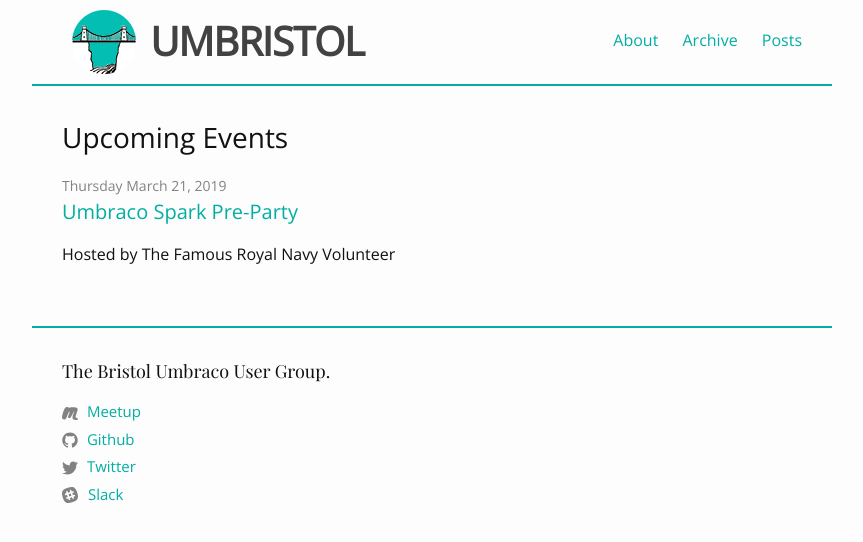
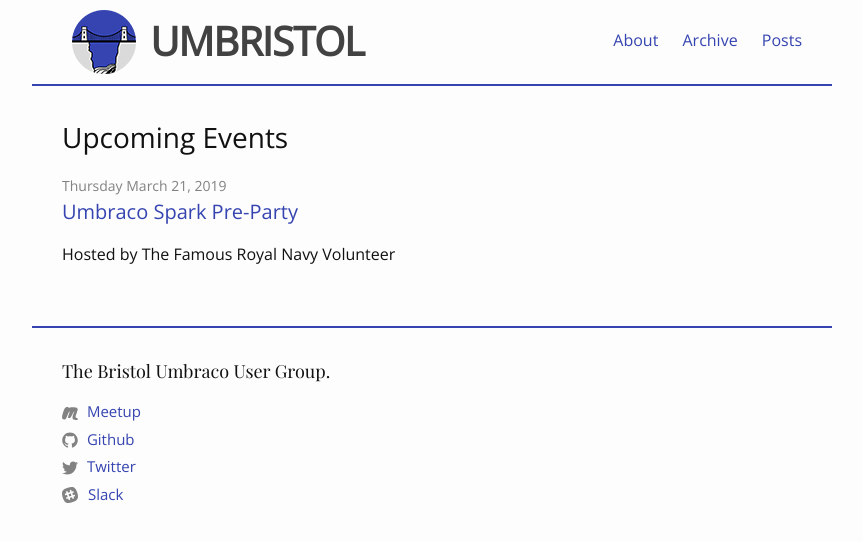
Before and after one commit to umBristol/umbristol.github.com, a Jekyll site: the page built from index.md, in a window 1280 px wide. Shown: the top 542 px of the page, without its empty margins (208-1071 px from the left). Built offline with Jekyll 4.4.1, drawn with Linux system fonts in a browser that asks for light colours.

Commit message:
Updated logo
to match new Umbraco brand colours

```diff
--- a/_sass/umbristol.scss
+++ b/_sass/umbristol.scss
@@ -14,7 +14,7 @@
 
 $text-color:       #111 !default;
 $background-color: #fdfdfd !default;
-$brand-color:      #00AEA2 !default;
+$brand-color:      #3544b0 !default;
 $brand-alt-color:  #413659 !default;
 $umbraco-orange:   #f37021 !default;
 
```
Also changed, not shown: assets/img/apple-icon-144x144.png, assets/img/favicon-32x32.png, assets/img/icon.png, favicon.ico.
